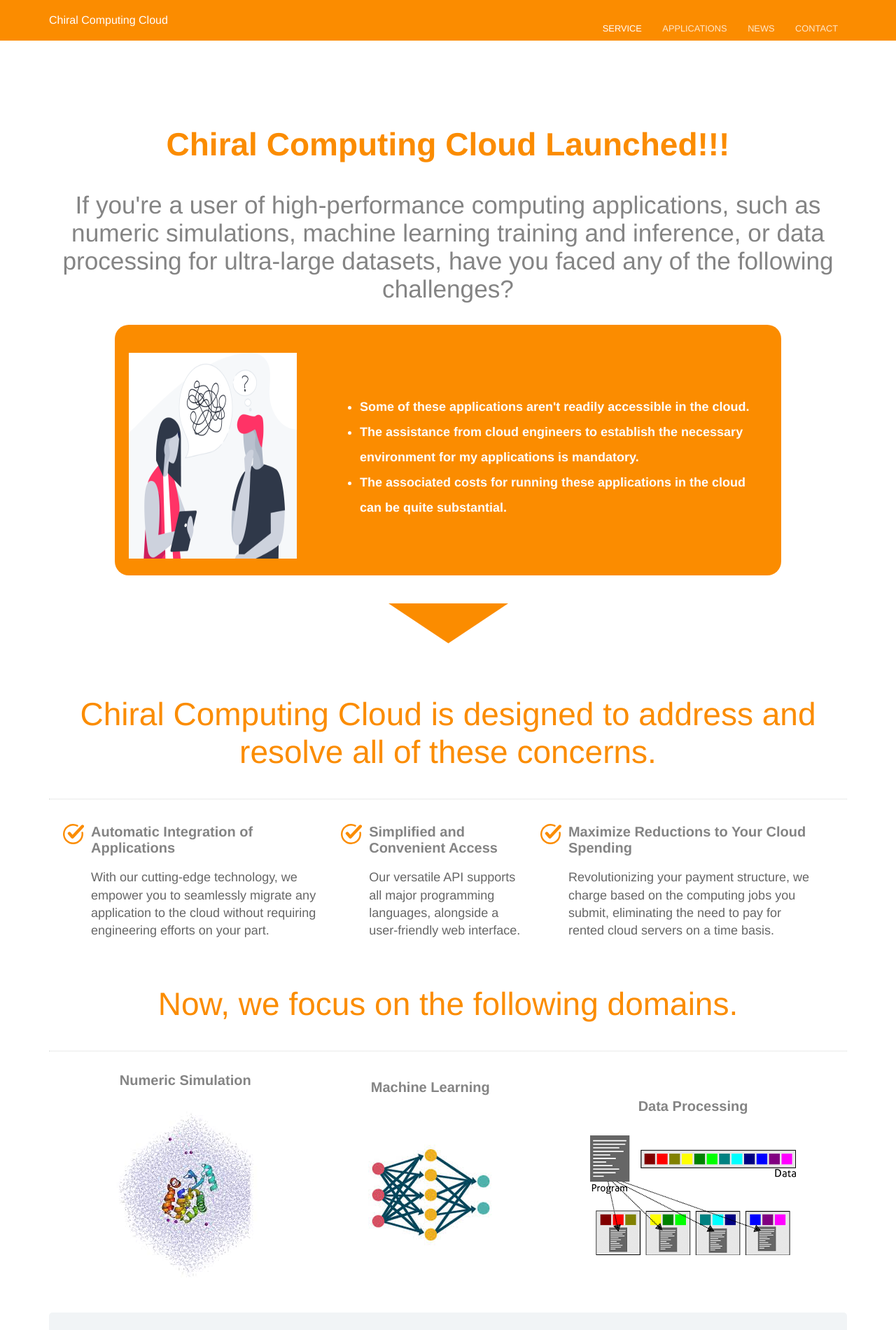
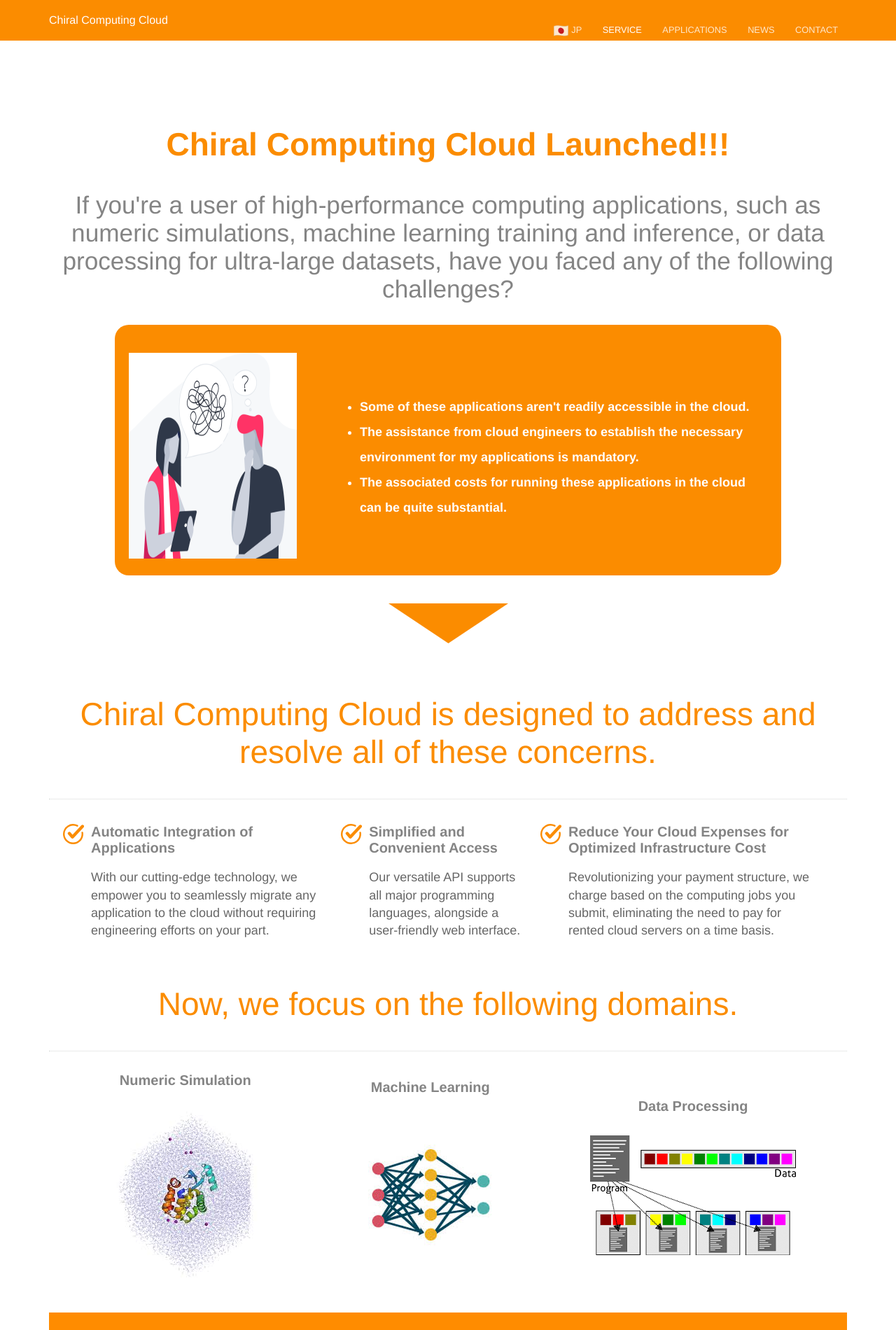
Before and after one commit to chiral-data/chiral-data.github.io, a Jekyll site: the page built from service.html, in a window 1280 px wide. Shown: the top 1900 px of the page at 70% size. Built offline with Jekyll 4.4.1, drawn with Linux system fonts in a browser that asks for light colours; some of the changed text lies outside the part shown.

Commit message:
0206 service in jp

```diff
--- a/_data/navigation.yml
+++ b/_data/navigation.yml
@@ -6,6 +6,9 @@
 #   link: /blog/
 #   new_window: false
 #   highlight: false
+- name: language
+  link: /lang/
+  highlight: true
 - name: Service
   link: /service/
   new_window: false
--- a/_includes/navigation.html
+++ b/_includes/navigation.html
@@ -10,6 +10,15 @@
 		{% if link.link == page.url %}
 			{% assign class = class | append: " active" %}
 		{% endif %}
-		<a href="{% include relative-src.html src=link.link %}" class="{{ class }}" {% if link.new_window %}target="_blank"{% endif %}>{{ link.name }}</a>
+
+		{% if link.name == "language" %}
+			{% if page.lang == "en" %}
+				<a href="{{ page.link_jp }}"><span class="emoji">🇯🇵</span> JP</a>
+			{% elsif page.lang == "jp" %}
+				<a href="{{ page.link_en }}"><span class="emoji">🇬🇧</span> EN</a>
+			{% endif %}
+		{% else %}
+			<a href="{% include relative-src.html src=link.link %}" class="{{ class }}" {% if link.new_window %}target="_blank"{% endif %}>{{ link.name }}</a>
+		{% endif %}
 	{% endfor %}
 </nav>
--- a/_sass/service.scss
+++ b/_sass/service.scss
@@ -144,15 +144,28 @@
 
 .contact {
     width: 100%;
-    margin-bottom: 0;
+    margin-bottom: 80px;
     padding: 10px 0;
     font-weight: bold;
     font-size: 24px;
     text-align: center;
     color: #fff;
-    background: #FC7B7B;
+    background: #ff8c00;
 
     p {
         color: #fff;
     }
+
+    .lead {
+        padding: 0 20px;
+        font-size: 24px;
+        font-weight: bold;
+        text-align: center;
+    }
 }
+
+.emoji {
+    font-size: 18px;
+    vertical-align: middle;
+    // line-height: 2;
+}
--- a/contact.html
+++ b/contact.html
@@ -9,7 +9,7 @@
   address: "2 Chome-6-11 Daimyo, Chuo Ward, Fukuoka, Japan"
   zoom: 13
 ---
-<div class="map" id="map"></div>
+<!-- <div class="map" id="map"></div> -->
 
 
 <div class="contact-box">
--- a/service.html
+++ b/service.html
@@ -1,6 +1,8 @@
 ---
 title:
 description: >-
+lang: en
+link_jp: /service_jp
 ---
 
 <div class="service">
@@ -32,7 +34,7 @@
         <ul class="list container flex">
           <li>Automatic Integration of Applications<p>With our cutting-edge technology, we empower you to seamlessly migrate any application to the cloud without requiring engineering efforts on your part.</p></li>
           <li>Simplified and Convenient Access<p>Our versatile API supports all major programming languages, alongside a user-friendly web interface.</p></li>
-          <li>Maximize Reductions to Your Cloud Spending<p>Revolutionizing your payment structure, we charge based on the computing jobs you submit, eliminating the need to pay for rented cloud servers on a time basis.</p></li>
+          <li>Reduce Your Cloud Expenses for Optimized Infrastructure Cost<p>Revolutionizing your payment structure, we charge based on the computing jobs you submit, eliminating the need to pay for rented cloud servers on a time basis.</p></li>
         </ul>
       </div>
 
@@ -43,12 +45,20 @@
           <li>Machine Learning<img class="img" src="/assets/img/app_ml.jpg" decoding="async"></li>
           <li>Data Processing<img class="img" src="/assets/img/app_dp.png" decoding="async"></li>
         </ul>
-        <p class="lead">Check the <a href="/apps">list</a> of available applications. we're actively considering expansion into exciting new domains.</p>
+        <!-- <p class="lead">Check the <a href="/apps">list</a> of available applications. we're actively considering expansion into exciting new domains.</p> -->
       </div>
+  </div>
 
+  <div class="contact">
+    <p class="lead">Check the <a href="/apps">list</a> of available applications.</p>
+    <p class="lead">If you haven't found the perfect fit for your needs, we invite you to reach out to us through our <a href="/contact">contact</a> page. We're actively exploring new and exciting domains and would love to hear your suggestions. </p>
+    <p class="lead">Join us by <a href="https://cloud.chiral.one"> registering as a user </a> and experience the excellence of our services firsthand.</p>
+  </div>
+
+  <div class="service">
       <div class="software-provider">
         <div class="title">
-          Embeded SaaS: a Specific Solution for Software Providers
+          For Software Providers: <br/> We Present "Embeded SaaS", Your Ultimate Cloud Migration Solution.
         </div>
         <p class="desc">When the cloud version of your product is still on the horizon, fear not. We offer a seamless cloud migration solution with minimal engineering efforts, ensuring a smooth transition for your needs.</p>
         <div class="img-container">
@@ -61,5 +71,5 @@
   </div>
 
   <div class="contact">
-    <a href="/contact"><p>Contact Us</p></a>
+    <p class="lead">Your insights are valuable, and we are eager to understand how we can tailor our services to meet your specific needs. Feel free to <a href="/contact">reach out</a> and start a conversation about your cloud migration goals. </p>
   </div>
```
Also changed, not shown: service_jp.html (added, +76 -0 lines), images/chiral_cloud_migration_jp.png (added).
